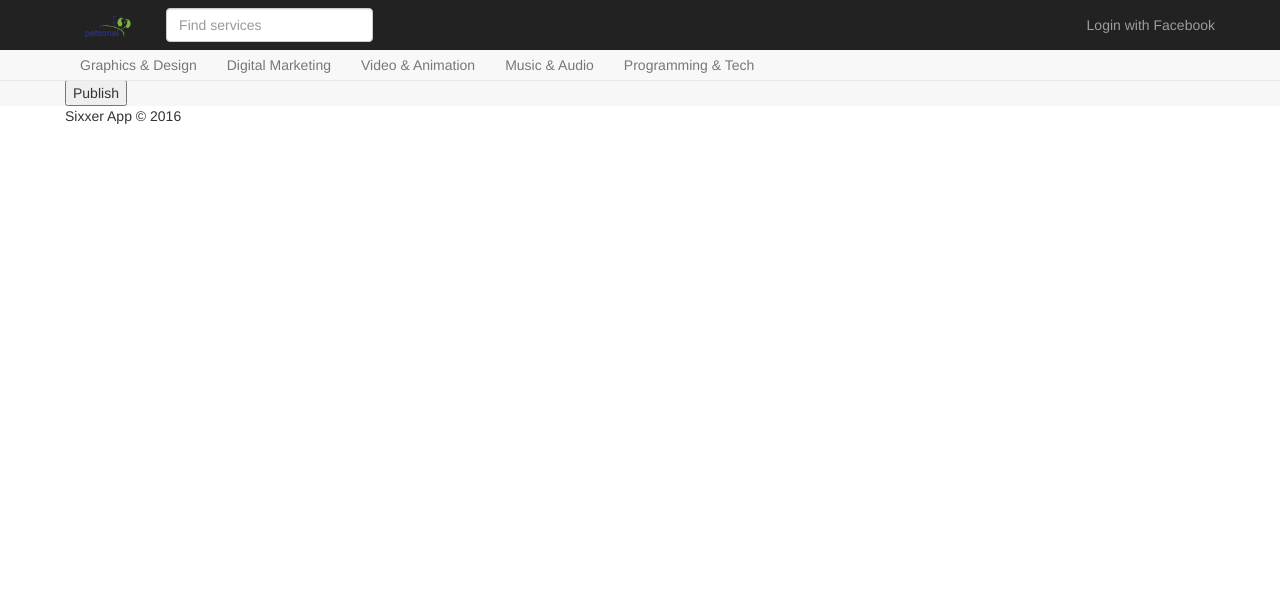
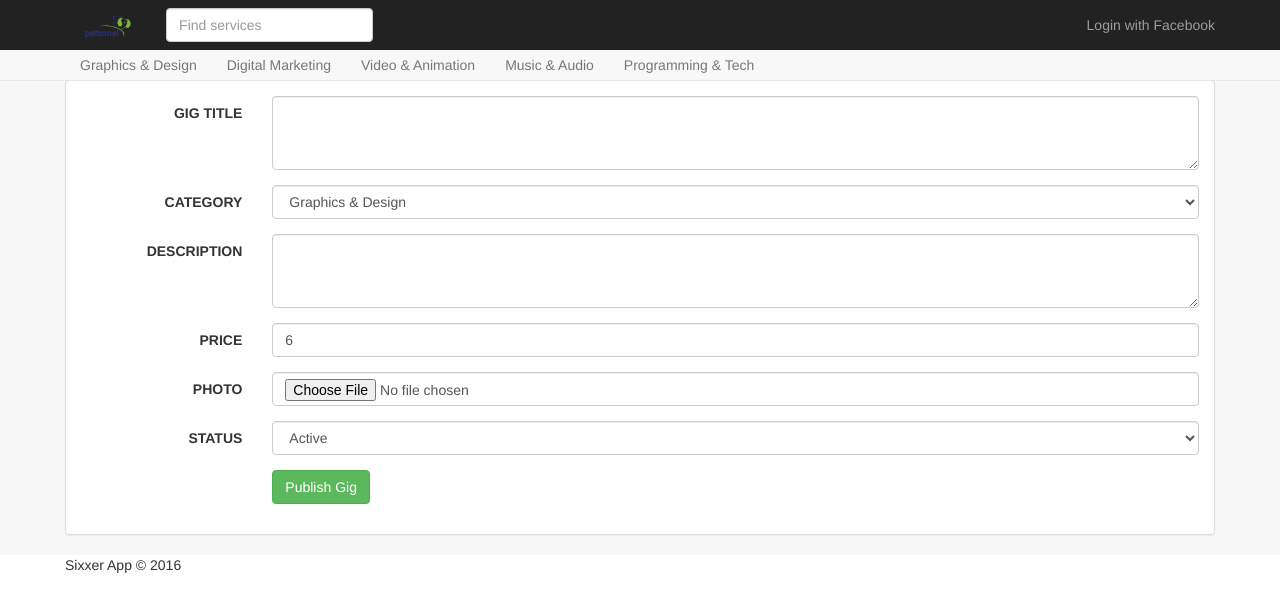
Before and after one commit to manuelm3z/sixerr, a Django app: template sixerrapp/templates/create_gig.html in a window 1280 px wide. Shown: the top 612 px of the page. Run offline with Django 3.2, Linux system fonts and the light colour scheme; the template is opened without the code that fills it, so the values that code supplies are empty; some libraries are stand-ins or nearby versions.

Commit message:
Refactor Create-Gig page

```diff
--- a/sixerrapp/templates/create_gig.html
+++ b/sixerrapp/templates/create_gig.html
@@ -2,10 +2,69 @@
 {% load staticfiles %}
 
 {% block page %}
-    {{ error }}
-    <form class="" method="POST" enctype="multipart/form-data">
-      {% csrf_token %}
-      {{ gig_form}}
-      <button type="submit">Publish</button>
-    </form>
+    {% if error %}
+      <div class="alert alert-warning alert-dismissible" role="alert">
+        <button type="button" class="close" data-dismiss="alert" aria-label="Close">
+          <span aria-hidden="true">&times;</span>
+        </button>
+        <strong>Warning!</strong> {{ error }}
+      </div>
+    {% endif %}
+    <div class="panel panel-default">
+      <div class="panel-body">
+        <form class="form-horizontal" method="POST" enctype="multipart/form-data">
+          {% csrf_token %}
+          <div class="form-group">
+            <label for="" class="col-sm-2 control-label">GIG TITLE</label>
+            <div class="col-sm-10">
+              <textarea name="title" rows="3" class="form-control"></textarea>
+            </div>
+          </div>
+          <div class="form-group">
+            <label for="" class="col-sm-2 control-label">CATEGORY</label>
+            <div class="col-sm-10">
+              <select class="form-control" name="category">
+                <option value="GD">Graphics & Design</option>
+                <option value="DM">Digital & Marketing</option>
+                <option value="VA">Video & Animation</option>
+                <option value="MA">Music & Audio</option>
+                <option value="PT">Programming & Tech</option>
+              </select>
+            </div>
+          </div>
+          <div class="form-group">
+            <label for="" class="col-sm-2 control-label">DESCRIPTION</label>
+            <div class="col-sm-10">
+              <textarea name="description" rows="3" class="form-control"></textarea>
+            </div>
+          </div>
+          <div class="form-group">
+            <label for="" class="col-sm-2 control-label">PRICE</label>
+            <div class="col-sm-10">
+              <input type="number" name="price" value="6" class="form-control">
+            </div>
+          </div>
+          <div class="form-group">
+            <label for="" class="col-sm-2 control-label">PHOTO</label>
+            <div class="col-sm-10">
+              <input type="file" name="photo"  class="form-control">
+            </div>
+          </div>
+          <div class="form-group">
+            <label for="" class="col-sm-2 control-label">STATUS</label>
+            <div class="col-sm-10">
+              <select class="form-control" name="status">
+                <option value="1">Active</option>
+                <option value="0">Disabled</option>
+              </select>
+            </div>
+          </div>
+          <div class="form-group">
+            <div class="col-sm-offset-2 col-sm-10">
+              <button type="submit" class="btn btn-success">Publish Gig</button>
+            </div>
+          </div>
+        </form>
+      </div>
+    </div>
 {% endblock %}
--- a/sixerrapp/views.py
+++ b/sixerrapp/views.py
@@ -28,7 +28,7 @@ def create_gig(request):
 		else:
 			error = 'Data is not valid'
 	gig_form = GigForm()
-	return render(request, 'create_gig.html', {'gig_form': gig_form, 'error': error})
+	return render(request, 'create_gig.html', {'error': error})
 
 @login_required(login_url='/')
 def my_gigs(request):
```
